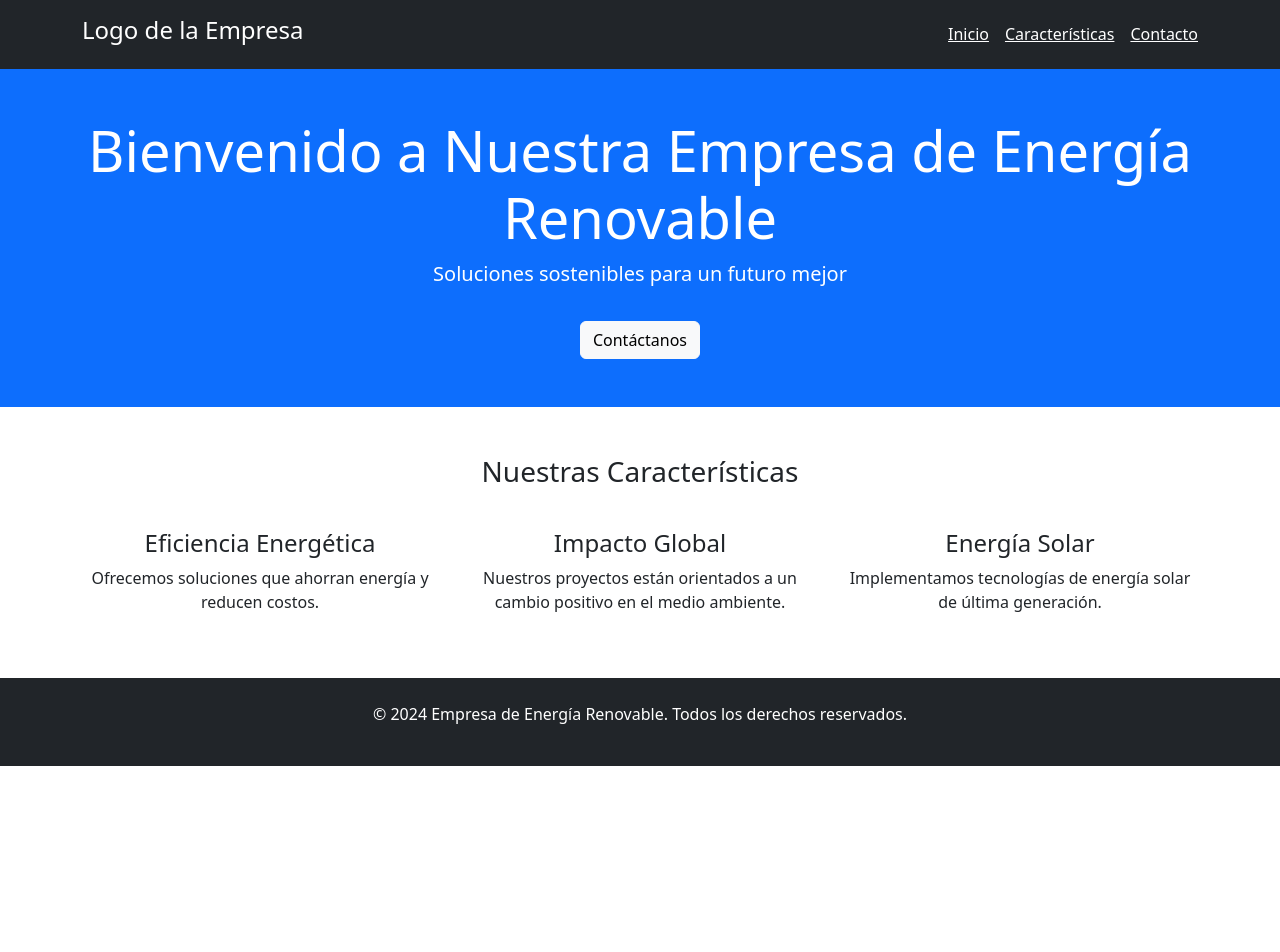
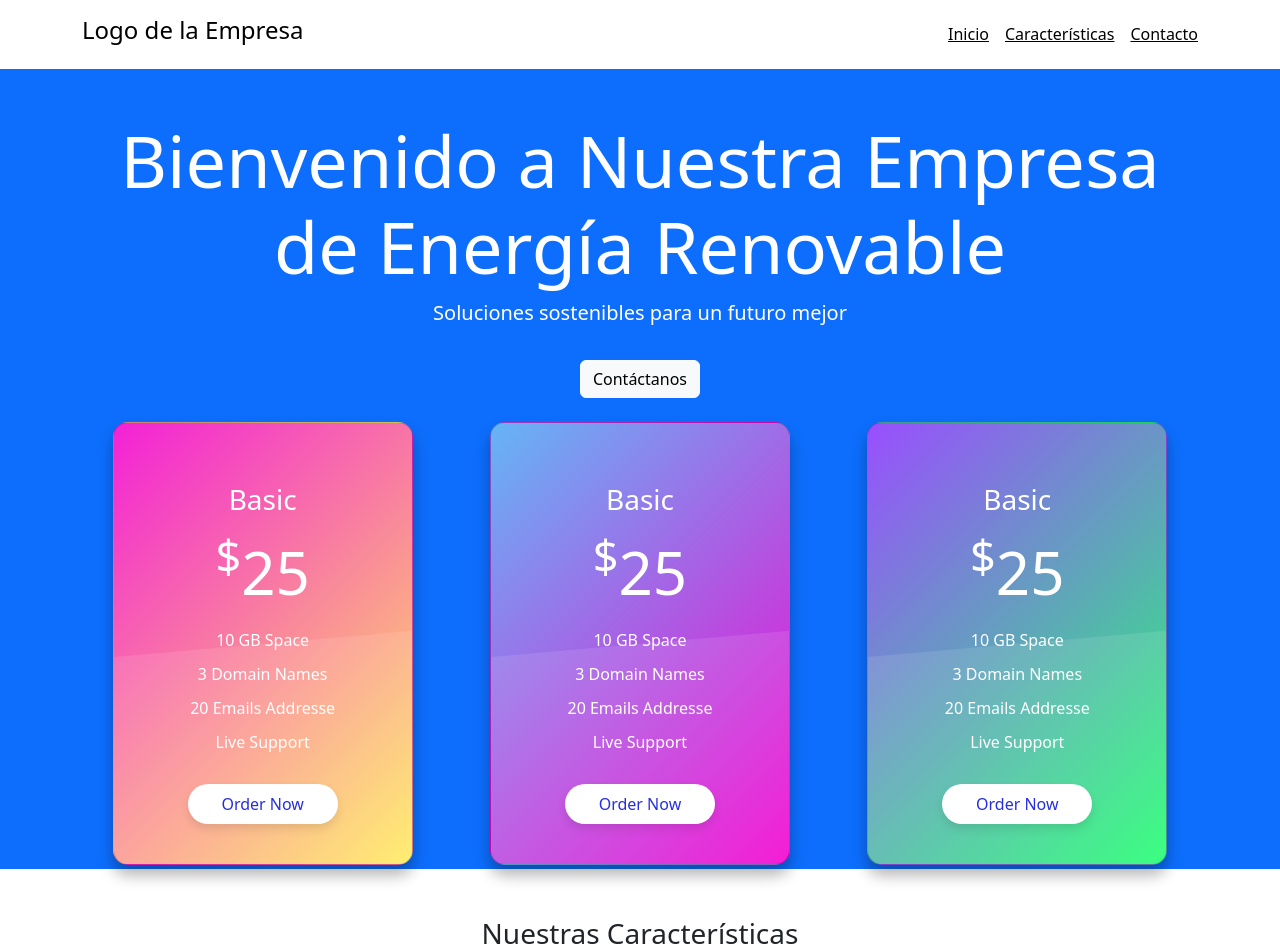
Before and after one commit to CarlosGorostiaga/startes, an Angular app: page / in a window 1280 px wide. Shown: the top 952 px of the page. Before the commit the page ends 800 px from the top, so only its background shows below. Built offline with nearby package versions, Linux system fonts and the light colour scheme.

Commit message:
Intentos de boostrap

```diff
--- a/src/app/pages/home/home.component.css
+++ b/src/app/pages/home/home.component.css
@@ -0,0 +1,115 @@
+@import url('https://fonts.googleapis.com/css?family=Roboto:300');
+
+body {
+  margin: 0;
+  padding: 0;
+  font-family: 'Roboto', sans-serif;
+}
+
+section {
+  width: 100%;
+  height: 100vh;
+  box-sizing: border-box;
+  padding: 140px 0;
+
+}
+
+.card {
+  position: relative;
+  min-width: 300px;
+  height: auto;
+  overflow: hidden;
+  border-radius: 15px;
+  margin: 0 auto;
+  padding: 40px 20px;
+  box-shadow: 0 10px 15px rgba(0,0,0,0.3);
+  transition: .5s;
+}
+.card:hover {
+  transform:scale(1.1);
+}
+.card_red, .card_red .title .fa {
+  background: linear-gradient(-45deg, #ffec61, #f321d7);
+}
+.card_violet, .card_violet .title .fa  {
+  background: linear-gradient(-45deg, #f403d1, #64b5f6);
+}
+.card_three, .card_three .title .fa  {
+  background: linear-gradient(-45deg, #24ff72, #9a4eff);
+}
+
+.card:before {
+  content: '';
+  position: absolute;
+  bottom: 0;
+  left: 0;
+  width: 100%;
+  height: 40%;
+  background: rgba(255, 255, 255, .1);
+  z-index: 1;
+  transform: skewY(-5deg) scale(1.5);
+}
+
+.title .fa {
+  color: #fff;
+  font-size: 60px;
+  width: 100px;
+  height: 100px;
+  border-radius: 50%;
+  text-align: center;
+  line-height: 100px;
+  box-shadow: 0 10px 10px rgba(0, 0, 0, .1);
+}
+.title h2 {
+  position: relative;
+  margin: 20px 0 0;
+  padding: 0;
+  color: #fff;
+  font-size: 28px;
+  z-index: 2;
+}
+.price {
+  position: relative;
+  z-index: 2;
+}
+.price h4 {
+  margin: 0;
+  padding: 20px 0;
+  color: #fff;
+  font-size: 60px;
+}
+.option {
+  position: relative;
+  z-index: 2;
+}
+.option ul {
+  margin: 0;
+  padding: 0;
+}
+.option ul li {
+  margin: 0 0 10px;
+  padding: 0;
+  list-style: none;
+  color: #fff;
+  font-size: 16px;
+}
+.card a {
+  display: block;
+  position: relative;
+  z-index: 2;
+  background-color: #fff;
+  color: #262fdf;
+  width: 150px;
+  height: 40px;
+  text-align: center;
+  margin: 20px auto 0;
+  line-height: 40px;
+  border-radius: 40px;
+  font-size: 16px;
+  cursor: pointer;
+  text-decoration: none;
+  box-shadow: 0 5px 10px rgba(0,0,0, .1);
+}
+.card a:hover {
+
+}
--- a/src/app/pages/home/home.component.html
+++ b/src/app/pages/home/home.component.html
@@ -1,19 +1,93 @@
-<header class="bg-dark text-white p-3">
+<header class="bg-white text-black p-3">
   <div class="container d-flex justify-content-between align-items-center">
     <h1 class="h4">Logo de la Empresa</h1>
     <nav>
-        <a href="#" class="text-white me-3">Inicio</a>
-        <a href="#features" class="text-white me-3">Características</a>
-        <a href="#contact" class="text-white">Contacto</a>
+      <a href="#" class="text-black me-3">Inicio</a>
+      <a href="#features" class="text-black me-3">Características</a>
+      <a href="#contact" class="text-black">Contacto</a>
     </nav>
   </div>
 </header>
 
 <section class="hero bg-primary text-white text-center py-5">
   <div class="container">
-      <h2 class="display-4">Bienvenido a Nuestra Empresa de Energía Renovable</h2>
+    <h2 class="display-2">Bienvenido a Nuestra Empresa de Energía Renovable</h2>
     <p class="lead">Soluciones sostenibles para un futuro mejor</p>
     <a href="#contact" class="btn btn-light mt-3">Contáctanos</a>
+
+    <!-- Agrupación de tarjetas en disposición horizontal para pantallas grandes y en columna para móviles -->
+    <div
+      class="d-flex flex-column flex-md-row justify-content-center align-items-center gap-3 mt-4"
+    >
+      <div class="card card_red text-center">
+        <div class="title">
+          <i class="fa fa-paper-plane" aria-hidden="true"></i>
+          <h2>Basic</h2>
+        </div>
+        <div class="price">
+          <h4><sup>$</sup>25</h4>
+        </div>
+        <div class="option">
+          <ul>
+            <li><i class="fa fa-check" aria-hidden="true"></i>10 GB Space</li>
+            <li>
+              <i class="fa fa-check" aria-hidden="true"></i>3 Domain Names
+            </li>
+            <li>
+              <i class="fa fa-check" aria-hidden="true"></i>20 Emails Addresse
+            </li>
+            <li><i class="fa fa-times" aria-hidden="true"></i>Live Support</li>
+          </ul>
+        </div>
+        <a href="#">Order Now</a>
+      </div>
+
+      <div class="card card_violet text-center">
+        <div class="title">
+          <i class="fa fa-paper-plane" aria-hidden="true"></i>
+          <h2>Basic</h2>
+        </div>
+        <div class="price">
+          <h4><sup>$</sup>25</h4>
+        </div>
+        <div class="option">
+          <ul>
+            <li><i class="fa fa-check" aria-hidden="true"></i>10 GB Space</li>
+            <li>
+              <i class="fa fa-check" aria-hidden="true"></i>3 Domain Names
+            </li>
+            <li>
+              <i class="fa fa-check" aria-hidden="true"></i>20 Emails Addresse
+            </li>
+            <li><i class="fa fa-times" aria-hidden="true"></i>Live Support</li>
+          </ul>
+        </div>
+        <a href="#">Order Now</a>
+      </div>
+
+      <div class="card card_three text-center">
+        <div class="title">
+          <i class="fa fa-paper-plane" aria-hidden="true"></i>
+          <h2>Basic</h2>
+        </div>
+        <div class="price">
+          <h4><sup>$</sup>25</h4>
+        </div>
+        <div class="option">
+          <ul>
+            <li><i class="fa fa-check" aria-hidden="true"></i>10 GB Space</li>
+            <li>
+              <i class="fa fa-check" aria-hidden="true"></i>3 Domain Names
+            </li>
+            <li>
+              <i class="fa fa-check" aria-hidden="true"></i>20 Emails Addresse
+            </li>
+            <li><i class="fa fa-times" aria-hidden="true"></i>Live Support</li>
+          </ul>
+        </div>
+        <a href="#">Order Now</a>
+      </div>
+    </div>
   </div>
 </section>
 
@@ -29,7 +103,10 @@
       <div class="col-md-4 text-center">
         <i class="bi bi-globe display-3 text-primary"></i>
         <h4 class="mt-3">Impacto Global</h4>
-          <p>Nuestros proyectos están orientados a un cambio positivo en el medio ambiente.</p>
+        <p>
+          Nuestros proyectos están orientados a un cambio positivo en el medio
+          ambiente.
+        </p>
       </div>
       <div class="col-md-4 text-center">
         <i class="bi bi-sun display-3 text-primary"></i>
@@ -42,6 +119,8 @@
 
 <footer class="bg-dark text-white text-center py-4">
   <div class="container">
-      <p>&copy; 2024 Empresa de Energía Renovable. Todos los derechos reservados.</p>
+    <p>
+      &copy; 2024 Empresa de Energía Renovable. Todos los derechos reservados.
+    </p>
   </div>
 </footer>
```
Lines whose indentation alone changed are shown as unchanged.
